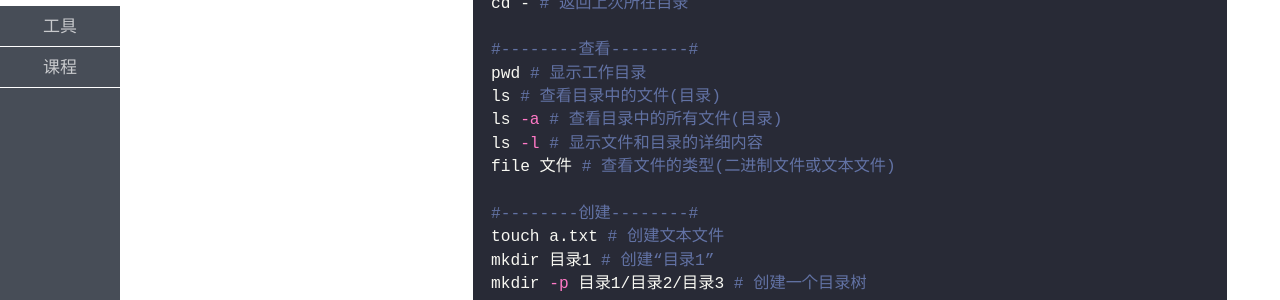
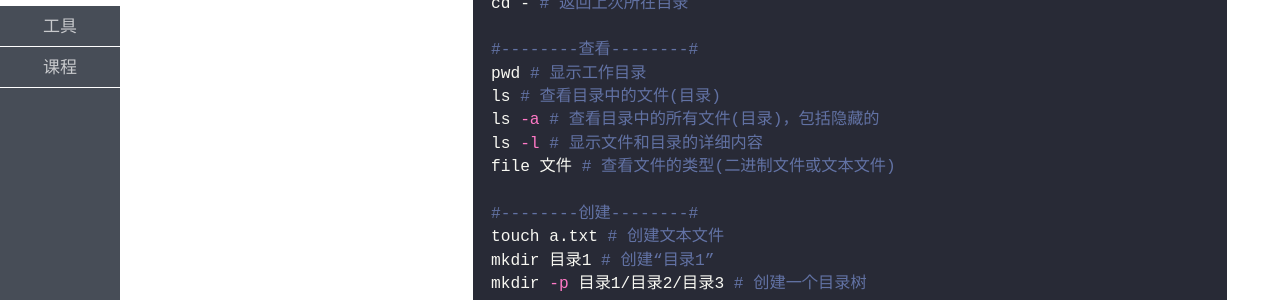
Before and after one commit to sccbhxc/sccbhxc.github.io, a Jekyll site: the page built from _posts/tools/2017-07-07-Linux常用命令.md, in a window 1280 px wide. Shown: the part 322-622 px from the top of the page. Built offline with Jekyll 4.4.1, drawn with Linux system fonts in a browser that asks for light colours; some web fonts are replaced.

Commit message:
edit post

```diff
--- a/_posts/tools/2017-07-07-Linux常用命令.md
+++ b/_posts/tools/2017-07-07-Linux常用命令.md
@@ -18,7 +18,7 @@ cd - # 返回上次所在目录
 #--------查看--------#
 pwd # 显示工作目录
 ls # 查看目录中的文件(目录)
-ls -a # 查看目录中的所有文件(目录)
+ls -a # 查看目录中的所有文件(目录)，包括隐藏的
 ls -l # 显示文件和目录的详细内容
 file 文件 # 查看文件的类型(二进制文件或文本文件)
 
```
